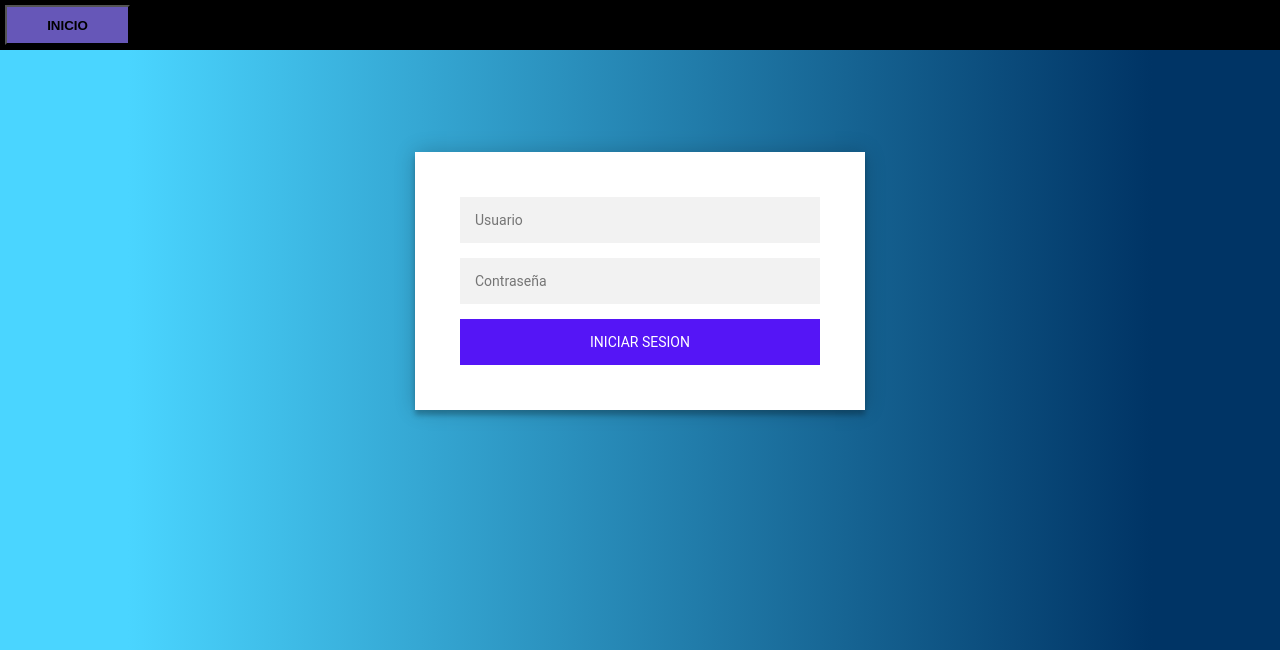
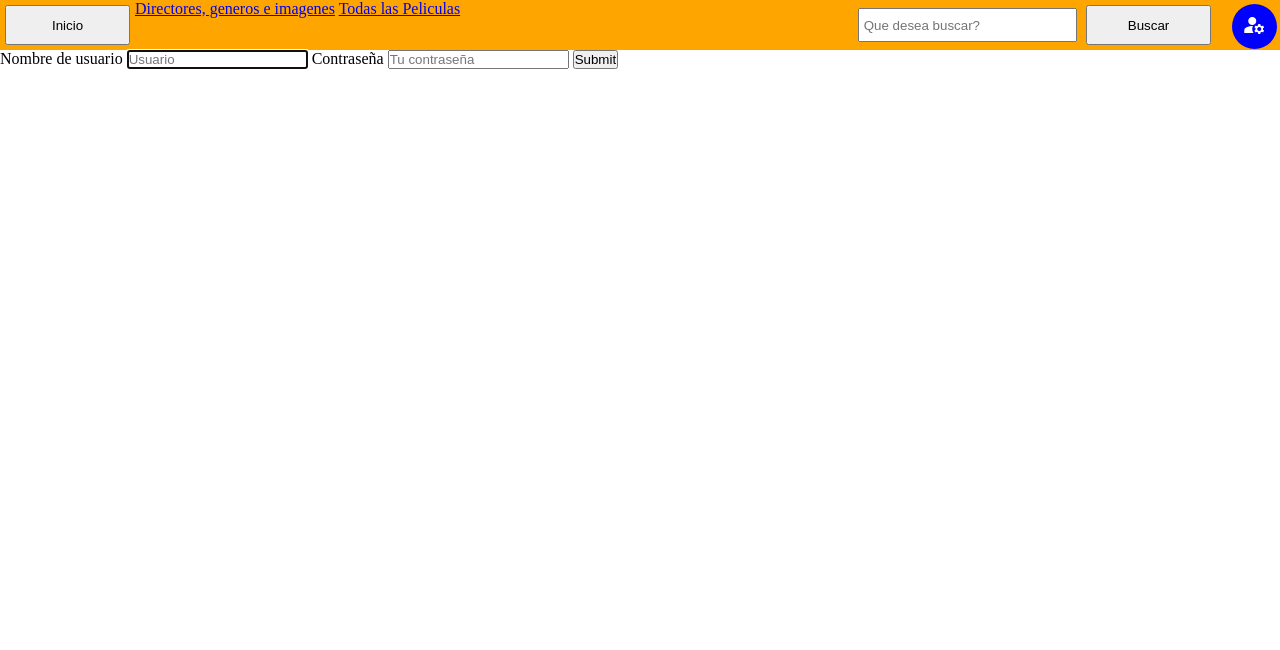
Before and after one commit to AntonioDelGreco/Proyecto-Prog2, a Flask app: page /login in a window 1280 px wide. Shown: the top 650 px of the page. Run offline with Flask 2, Linux system fonts and the light colour scheme.

Commit message:
Codigo funcionando y funcion de hacer comentarios

```diff
--- a/app.py
+++ b/app.py
@@ -82,8 +82,15 @@ def logout():
 # UNA Peli
 # ///////////////////////////////////////////////////////////////////////////////////////////////////
 
-@app.route('/pelicula/<nombrePelicula>')
+@app.route('/pelicula/<nombrePelicula>', methods=['GET', 'POST'])
 def pelicula(nombrePelicula):
+  if request.method == "POST":
+    coment = {
+      "usuario":session["username"],
+      "comentario":request.form["comentario"]
+    }
+    controller.funciones.hacerComentario(coment, nombrePelicula)
+    return redirect(url_for('index'))
   pelis = controller.funciones.moviesFiles()
   for peli in pelis:
     if peli["nombre"] == nombrePelicula:
--- a/controller/funciones.py
+++ b/controller/funciones.py
@@ -78,6 +78,23 @@ def siHayComentarios(nombrePeli):
       else:
         return 2
 
+def hacerComentario(comentario, pelicula):
+  movies = moviesFiles()
+  users = usersFiles()
+  id = retornarPeli(pelicula)["id"]
+  for movie in movies:
+    if movie["nombre"] == pelicula:
+      movie["comentarios"].append(comentario)
+  for user in users:
+    if user["usuario"] == comentario["usuario"]:
+      user["peliculas_comentadas"].append(id)
+  with open('./Archivos_JSON_Proyecto/usuarios.json', 'w') as f:
+    json.dump(users, f, indent=4)
+    f.close()
+  with open('./Archivos_JSON_Proyecto/peliculas.json', 'w') as f:
+    json.dump(movies, f, indent=4)
+    f.close()
+
 def eliminarPeli(peli):
   movies = moviesFiles()
   for movie in movies:
--- a/static/css/estilos_index.css
+++ b/static/css/estilos_index.css
@@ -6,11 +6,7 @@
 header {
     height: 50px;
     width: 100%;
-    background-color: rgb(0, 0, 0);
-}
-
-body {
-    background: linear-gradient(90deg, rgb(74, 213, 255) 10%, rgb(0, 52, 101) 90%);
+    background-color: orange;
 }
 
 header nav {
@@ -19,12 +15,10 @@ header nav {
 }
 
 .boton-menu {
-    /* align-self: center; */
+    align-self: center;
     width: 125px;
     height: 40px;
     margin:5px;
-    font-weight: bold;
-    background-color: rgb(102, 87, 184);
 }
 
 .buscador {
@@ -39,113 +33,42 @@ header nav {
 
 #btn-perfil {
     position: absolute;
-    top:0.3%;
+    top:0.5%;
     right:0.25%;
     border-radius: 50%;
     border-style:hidden;
     width: 45px;
     height: 45px;
     color:white;
-    background-color: rgb(102, 87, 184);
+    background-color: blue;
 }
 
 button:hover {
     cursor:pointer;
 }
-
 #btn-perfil:active {
     background-color: #6c6cffc5;
 }
 
-/* .boton_inicio {
+.boton_inicio {
     width: 100px;
     height: 80px;
-} */
+}
 
 .articulos div {
     position:relative;
     display:flex;
     display:inline-block;
     margin:15px;
-    margin-left: 3%;
 }
 
 .articulos div p {
-    text-transform: uppercase;
-    text-align: center;
-    color: black;
-    background-color: aliceblue;
-    font-family:'Franklin Gothic Medium', 'Arial Narrow', Arial, sans-serif
-    /* position:absolute;
+    position:absolute;
     bottom:1.25%;
     width: 100%;
     height: 15%;
     background: #FF7A59;
     opacity: .6;
-    align-items: center; */
+    align-items: center;
 }
-
-@import url(https://fonts.googleapis.com/css?family=Roboto:300);
-
-.login-page {
-  width: 500px;
-  padding: 8% 0 0;
-  margin: auto;
-}
-.form {
-  position: relative;
-  z-index: 1;
-  background: #FFFFFF;
-  max-width: 360px;
-  margin: 0 auto 100px;
-  padding: 45px;
-  text-align: center;
-  box-shadow: 0 0 20px 0 rgba(0, 0, 0, 0.2), 0 5px 5px 0 rgba(0, 0, 0, 0.24);
-}
-.form input {
-  font-family: "Roboto", sans-serif;
-  outline: 0;
-  background: #f2f2f2;
-  width: 100%;
-  border: 0;
-  margin: 0 0 15px;
-  padding: 15px;
-  box-sizing: border-box;
-  font-size: 14px;
-}
-.form button {
-  font-family: "Roboto", sans-serif;
-  text-transform: uppercase;
-  outline: 0;
-  background: #5515f6;
-  width: 100%;
-  border: 0;
-  padding: 15px;
-  color: #FFFFFF;
-  font-size: 14px;
-  -webkit-transition: all 0.3 ease;
-  transition: all 0.3 ease;
-  cursor: pointer;
-}
-.form button:hover,.form button:active,.form button:focus {
-  background: #1803f9;
-}
-.form .message {
-  margin: 15px 0 0;
-  color: #b3b3b3;
-  font-size: 12px;
-}
-.form .message a {
-  color: #270dd1;
-  text-decoration: none;
-}
-.form .register-form {
-  display: none;
-}
-
-body {
-  background: linear-gradient(90deg, rgb(74, 213, 255) 10%, rgb(0, 52, 101) 90%);
-  font-family: "Roboto", sans-serif;
-  -webkit-font-smoothing: antialiased;
-  -moz-osx-font-smoothing: grayscale;
-}
+            /*comentario*/
--- a/templates/peliculas.html
+++ b/templates/peliculas.html
@@ -69,7 +69,6 @@
                                         <p>{{ nombre_peliculas[i] }}</p>
                                     </div>
                                 {% endfor %}
-
                             {% else %}
                                 <h1>No se encontró ninguna película.</h1>
                             {% endif %}
--- a/templates/perfil.html
+++ b/templates/perfil.html
@@ -1,41 +1,11 @@
-<!DOCTYPE html>
-<html>
-    <head>
-        <title>Inicio de sesion</title>
-        <link href="https://fonts.googleapis.com/icon?family=Material+Icons" rel="stylesheet">
-        <meta charset="utf-8">
-        <link rel="stylesheet" href="{{url_for('static',filename='css/estilos_index.css')}}">
-        <!-- 304 Not Modified en el response de la petición indica que no hay necesidad de retransmitir los recursos solicitados. -->
-    </head>
+{% extends './peliculas.html' %}
 
-    <body>
-        <div id="contenedor">
-            <header>
-                <nav>
-                  <div>
-                    <form method="get" action="/peliculas">
-                        <button class="boton-menu">
-                            <p>INICIO</p>
-                        </button>
-                    </form>
-                  </div>
-                <nav>
-            </header>
-
-            <main>
-              <div class="login-page">
-                <div class="form">
-                  <form method="get" action="/peliculas" class="login-form">
-                    <input type="text" placeholder="Usuario" name="username" required autofocus>
-                    <input type="password" placeholder="Contraseña" name="password" required>
-                    <button>Iniciar sesion</button>
-                  </form>
-                </div>
-              </div>
-            </main>
-
-            <footer>
-            </footer>
-        </div>
-    </body>
-</html>
+{% block content %}
+<form method="POST">
+  <label for="username">Nombre de usuario</label>
+  <input type="text" placeholder="Usuario" name="username" required autofocus>
+  <label for="password">Contraseña</label>
+  <input type="password" placeholder="Tu contraseña" name="password" required>
+  <input type="submit">
+</form>
+{% endblock %}
```
Also changed, not shown: Archivos_JSON_Proyecto/peliculas.json (+34 -29 lines), Archivos_JSON_Proyecto/usuarios.json (+14 -4 lines), templates/comentarios.html (+9 -2 lines).
